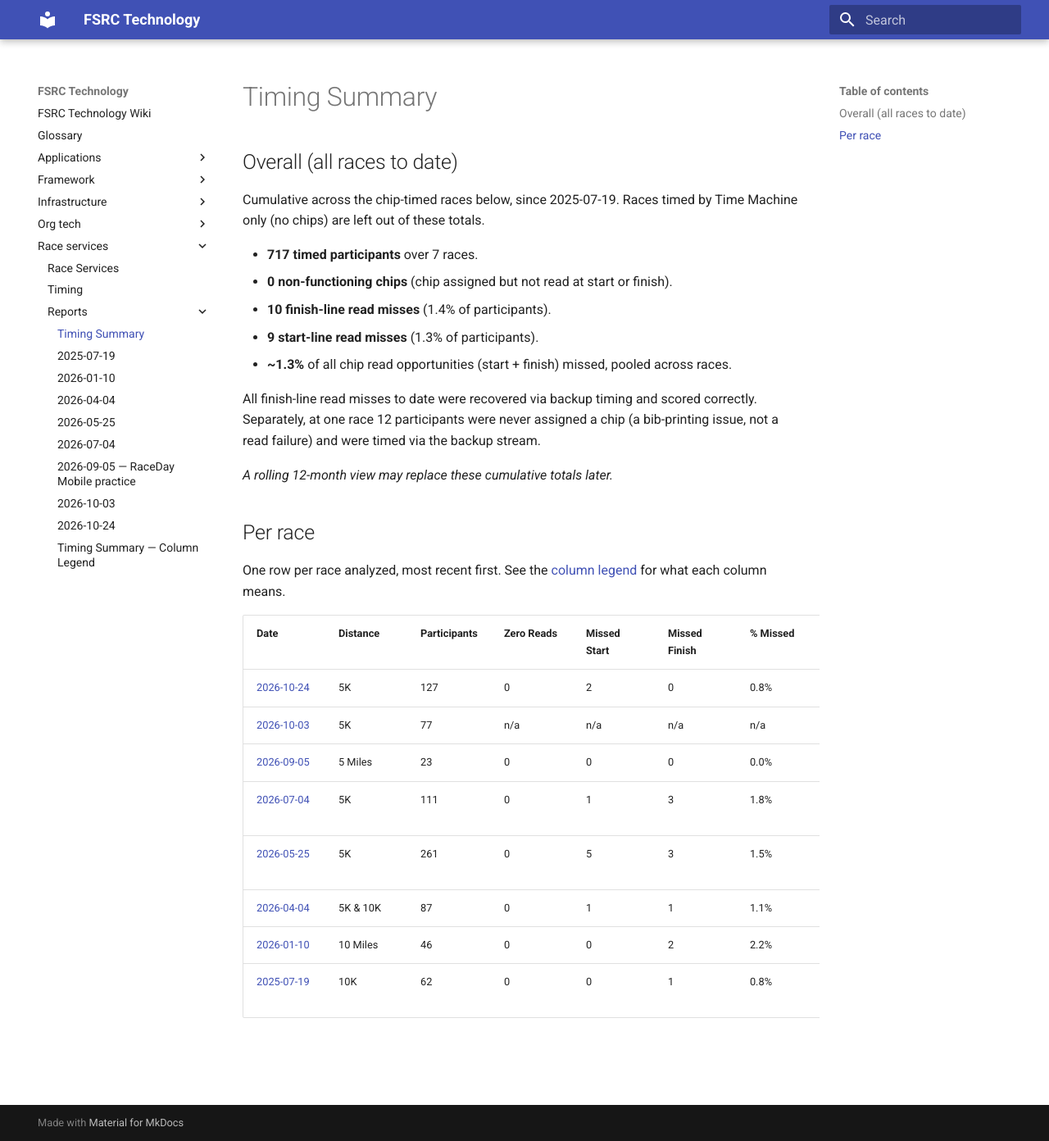
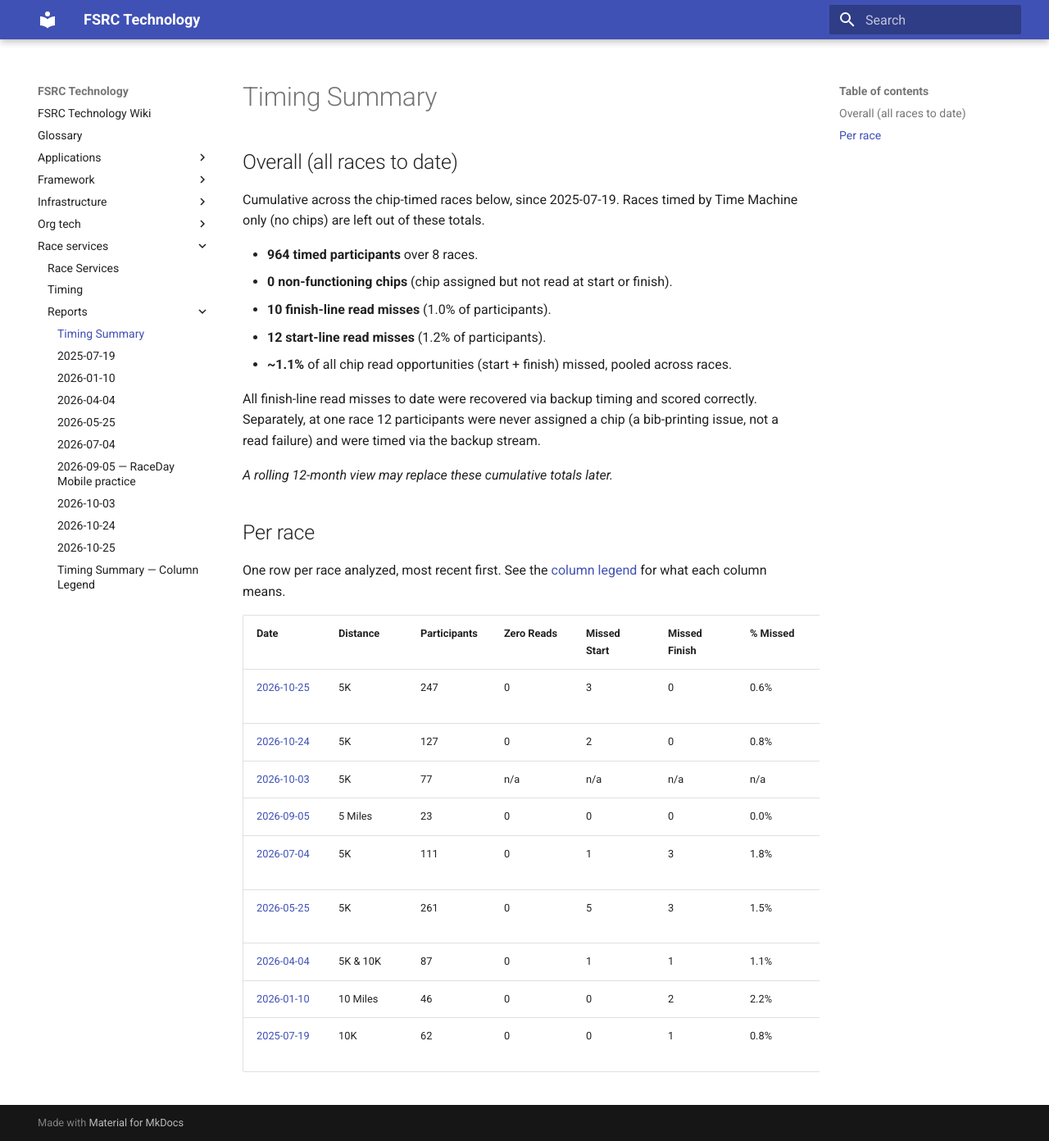
Before and after one commit to louking/fsrc-tech, an MkDocs documentation site: the page built from docs/race-services/reports/README.md, in a window 1280 px wide and 1392 px high. Shown: the whole window at 82% size. Built offline with MkDocs 1.6.1 and Material for MkDocs 9.7.7, drawn with Linux system fonts in a browser that asks for light colours.

Commit message:
Add 2026-10-25 race report (Headless Horseman 5K)
Also stop counting late starts as Missed Start in the summary legend.

Co-Authored-By: Claude Opus 5.5 <noreply@anthropic.com>

```diff
--- a/docs/race-services/reports/README.md
+++ b/docs/race-services/reports/README.md
@@ -6,11 +6,11 @@ Cumulative across the chip-timed races below, since 2025-07-19. Races timed by T
 
 <!-- chip-timing-analysis:overall:start -->
 
-- **717 timed participants** over 7 races.
+- **964 timed participants** over 8 races.
 - **0 non-functioning chips** (chip assigned but not read at start or finish).
-- **10 finish-line read misses** (1.4% of participants).
-- **9 start-line read misses** (1.3% of participants).
-- **~1.3%** of all chip read opportunities (start + finish) missed, pooled across races.
+- **10 finish-line read misses** (1.0% of participants).
+- **12 start-line read misses** (1.2% of participants).
+- **~1.1%** of all chip read opportunities (start + finish) missed, pooled across races.
 
 <!-- chip-timing-analysis:overall:end -->
 
@@ -25,6 +25,7 @@ One row per race analyzed, most recent first. See the [column legend](SUMMARY-LE
 <!-- chip-timing-analysis:summary-table -->
 | Date | Distance | Participants | Zero Reads | Missed Start | Missed Finish | % Missed | Peak (60s) | Peak (15s) | Notes |
 |---|---|---|---|---|---|---|---|---|---|
+| [2026-10-25](2026-10-25.md) | 5K | 247 | 0 | 3 | 0 | 0.6% | 20 | 11 | Every finisher was chip-timed at the finish, so no backup ti… |
 | [2026-10-24](2026-10-24.md) | 5K | 127 | 0 | 2 | 0 | 0.8% | 11 | 7 | — |
 | [2026-10-03](2026-10-03.md) | 5K | 77 | n/a | n/a | n/a | n/a | 8 | 4 | Not chip timed |
 | [2026-09-05](2026-09-05.md) | 5 Miles | 23 | 0 | 0 | 0 | 0.0% | 4 | 2 | FSRC practice race; RaceDay Mobile photo backup trialed |
```
Also changed, not shown: CHANGELOG.md (+4 -0 lines), docs/race-services/reports/2026-10-25.md (added, +27 -0 lines), docs/race-services/reports/SUMMARY-LEGEND.md (+1 -1 lines).
